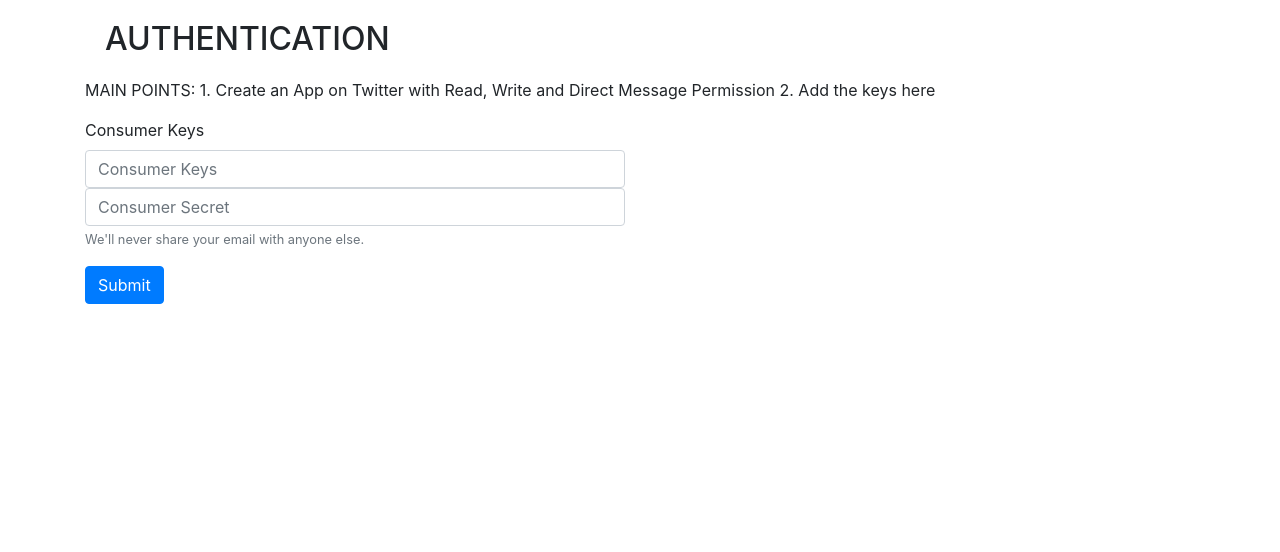
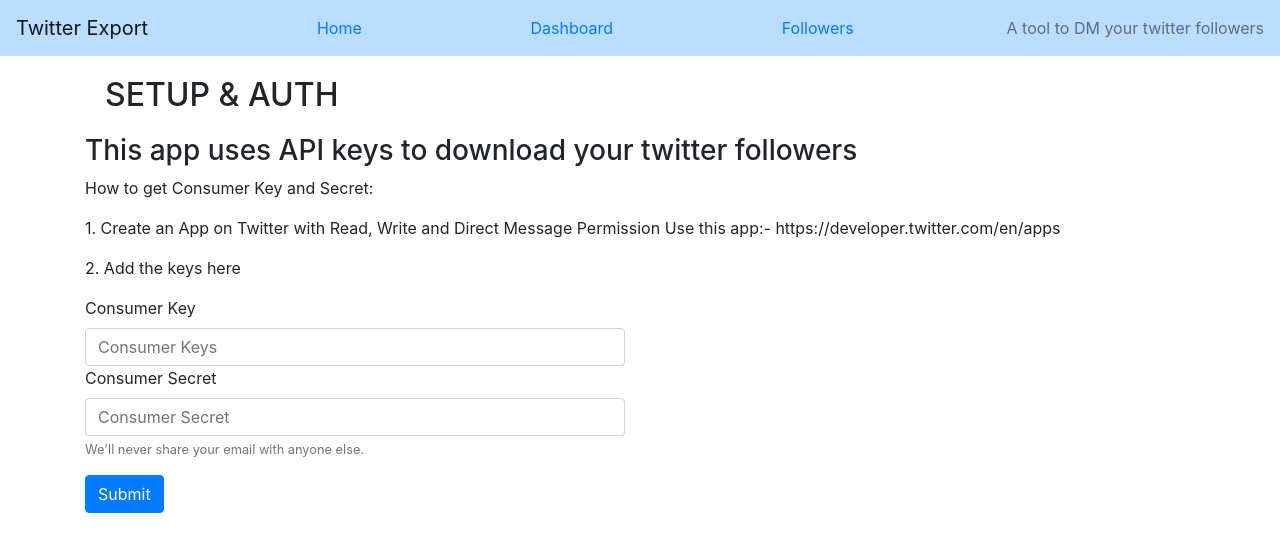
Before and after one commit to MohitKumar1991/twitter-export, a Flask app: template tw_sub/templates/auth.html in a window 1280 px wide. Shown: the top 552 px of the page. Run offline with Flask 2, Linux system fonts and the light colour scheme; the template is opened without the code that fills it, so the values that code supplies are empty; some libraries are stand-ins or nearby versions.

Commit message:
UI improvements 1. added navbar. 2. fixed breaking table 3. fixed button position

```diff
--- a/tw_sub/templates/auth.html
+++ b/tw_sub/templates/auth.html
@@ -6,15 +6,37 @@
     <script src="https://maxcdn.bootstrapcdn.com/bootstrap/4.0.0/js/bootstrap.min.js" integrity="sha384-JZR6Spejh4U02d8jOt6vLEHfe/JQGiRRSQQxSfFWpi1MquVdAyjUar5+76PVCmYl" crossorigin="anonymous"></script>
 </head>
 <body>
+    <nav class="navbar navbar-light bg-light" style="background-color: #bdf !important;">
+        <a class="navbar-brand" href="#">Twitter Export</a>
+        <div class="nav-item active">
+        <a class="nav-link" href="/">Home <span class="sr-only">(current)</span></a>
+        </div>
+        <div class="nav-item">
+        <a class="nav-link" href="/updates">Dashboard</a>
+        </div>
+        <div class="nav-item">
+        <a class="nav-link" href="/search">Followers</a>
+        </div>
+        <span class="navbar-text">
+            A tool to DM your twitter followers
+        </span>
+    </nav>
     <div class="container">
-        <h2 style="margin:20px">AUTHENTICATION</h2>
-        <p>MAIN POINTS: 1. Create an App on Twitter with Read, Write and Direct Message Permission 2. Add the keys here</p>
+        <h2 style="margin:20px">SETUP & AUTH</h2>
+        <h3>This app uses API keys to download your twitter followers</h3>
+
+        <p>How to get Consumer Key and Secret:</p>
+        <p> 1. Create an App on Twitter with Read, Write and Direct Message Permission
+            Use this app:- https://developer.twitter.com/en/apps
+        </p>
+        <p>2. Add the keys here</p>
         <div class="row">
             <div class="col-6">
                 <form id="consumerform">
                     <div class="form-group">
-                    <label for="Consumer Keys">Consumer Keys</label>
+                    <label for="consumer-keys">Consumer Key</label>
                     <input type="text" class="form-control" id="consumer-keys" placeholder="Consumer Keys" value="{{consumer_key}}">
+                    <label for="consumer-secret">Consumer Secret</label>
                     <input type="text" class="form-control" id="consumer-secret" placeholder="Consumer Secret" value="{{consumer_secret}}">
                     <small id="emailHelp" class="form-text text-muted">We'll never share your email with anyone else.</small>
                     </div>
```
Also changed, not shown: tw_sub/templates/main.html (+42 -10 lines), tw_sub/templates/updates.html (+16 -0 lines).
